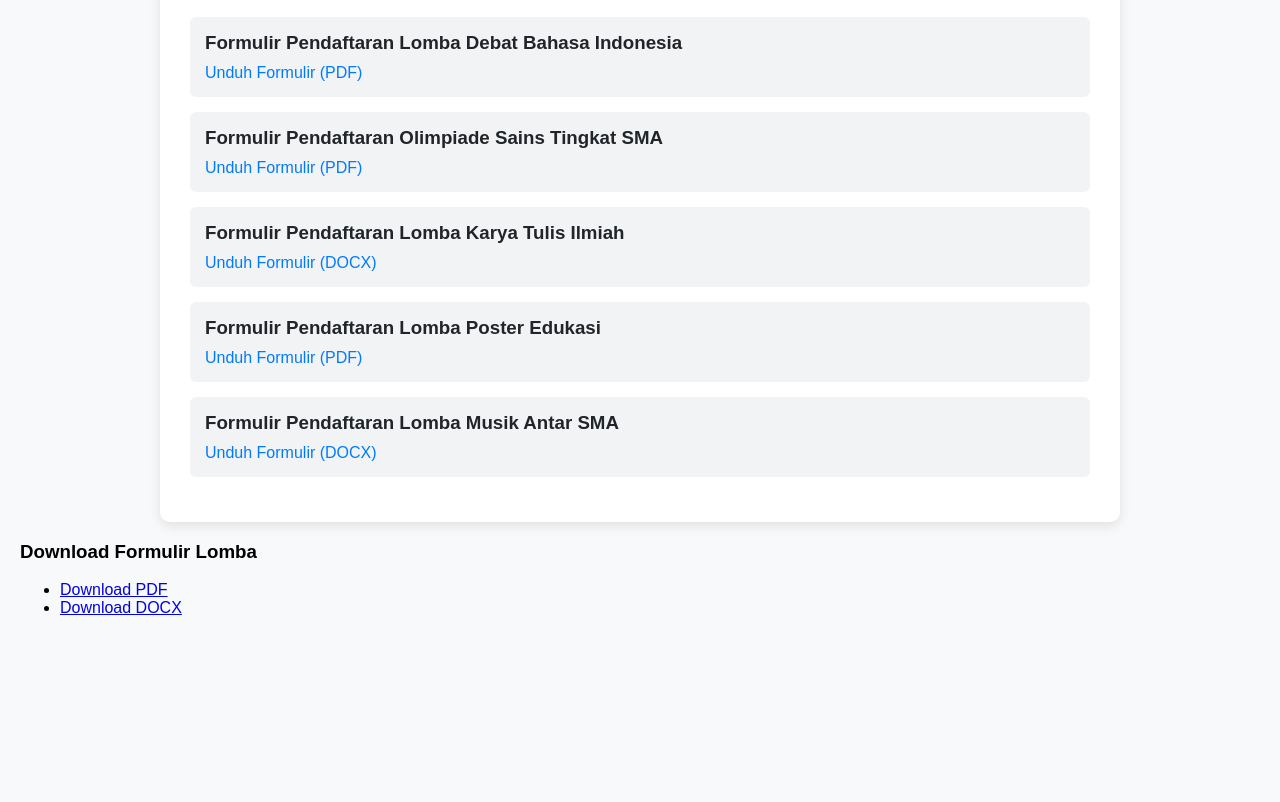
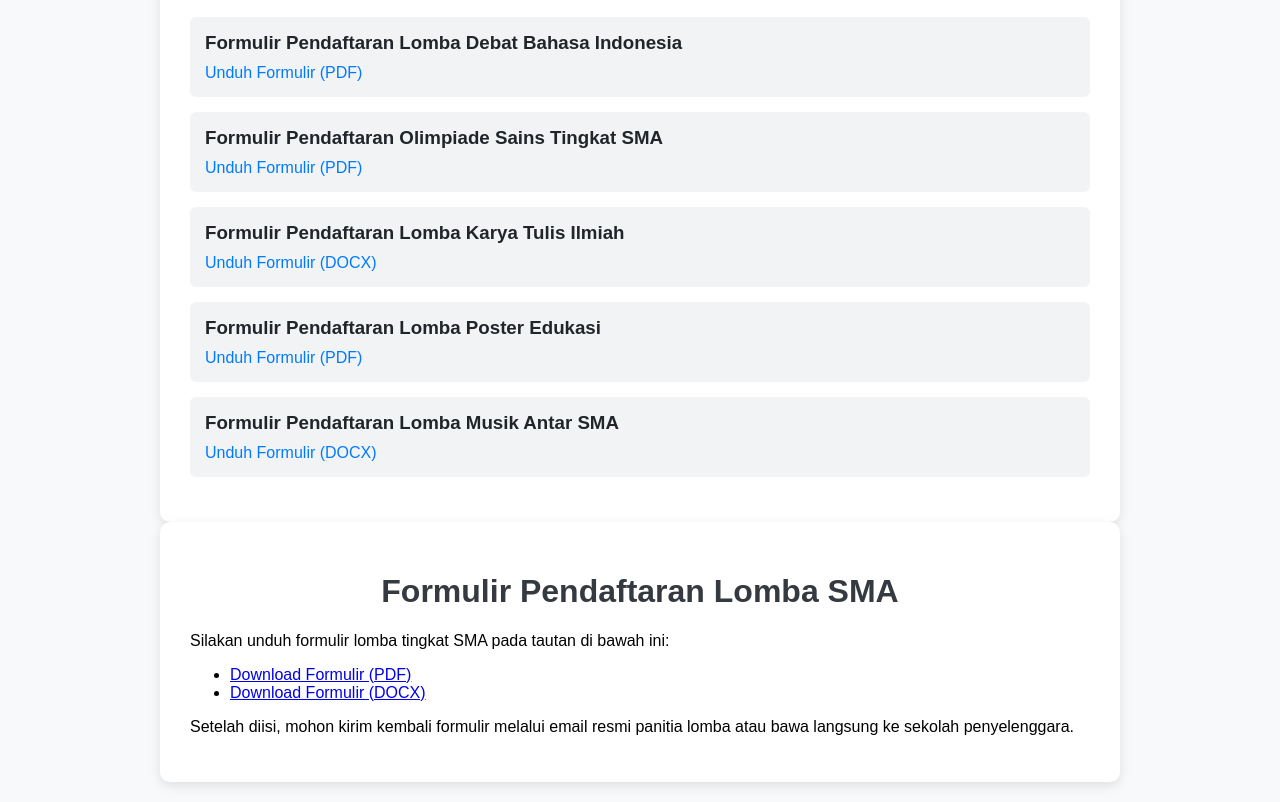
Before and after one commit to devcraft555/form-lomba-sma, a plain HTML site: page formlomba.html in a window 1280 px wide. Shown: the part 174-976 px from the top of the page. Before the commit the page ends 827 px from the top, so only its background shows below. Drawn offline with Linux system fonts and the light colour scheme.

Commit message:
Add files via upload

```diff
--- a/formlomba.html
+++ b/formlomba.html
@@ -115,9 +115,15 @@
     </div>
   </div>
 </body>
+<body>
+  <div class="container">
+    <h1>Formulir Pendaftaran Lomba SMA</h1>
+    <p>Silakan unduh formulir lomba tingkat SMA pada tautan di bawah ini:</p>
+    <ul>
+      <li><a href="https://raw.githubusercontent.com/devcraft555/form-lomba-sma/main/files/Formulir_Pendaftaran_Lomba_SMA.pdf" target="_blank">Download Formulir (PDF)</a></li>
+      <li><a href="https://raw.githubusercontent.com/devcraft555/form-lomba-sma/main/files/Formulir_Pendaftaran_Lomba_SMA.docx" target="_blank">Download Formulir (DOCX)</a></li>
+    </ul>
+    <p>Setelah diisi, mohon kirim kembali formulir melalui email resmi panitia lomba atau bawa langsung ke sekolah penyelenggara.</p>
+  </div>
+</body>
 </html>
-<h3>Download Formulir Lomba</h3>
-<ul>
-  <li><a href="https://raw.githubusercontent.com/devcraft555/form-lomba-sma/main/files/Formulir_Pendaftaran_Lomba_SMA.pdf" target="_blank">Download PDF</a></li>
-  <li><a href="https://raw.githubusercontent.com/devcraft555/form-lomba-sma/main/files/Formulir_Pendaftaran_Lomba_SMA.docx" target="_blank">Download DOCX</a></li>
-</ul>
```
